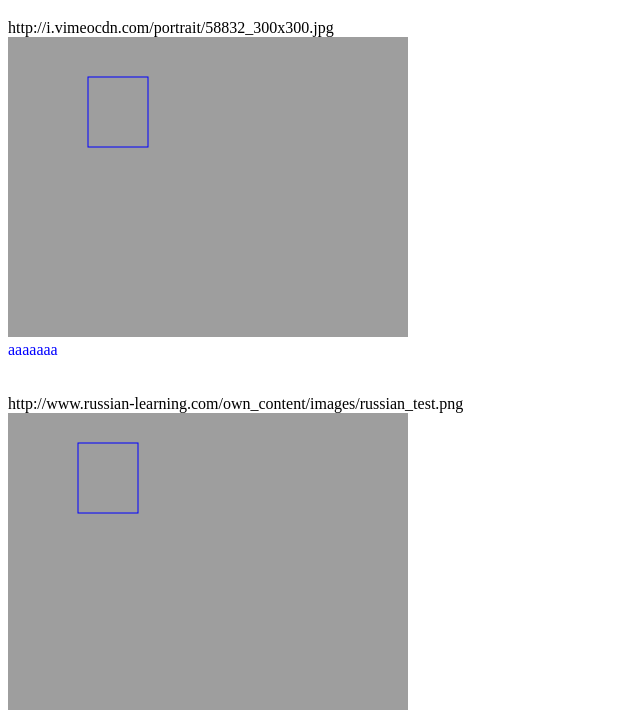
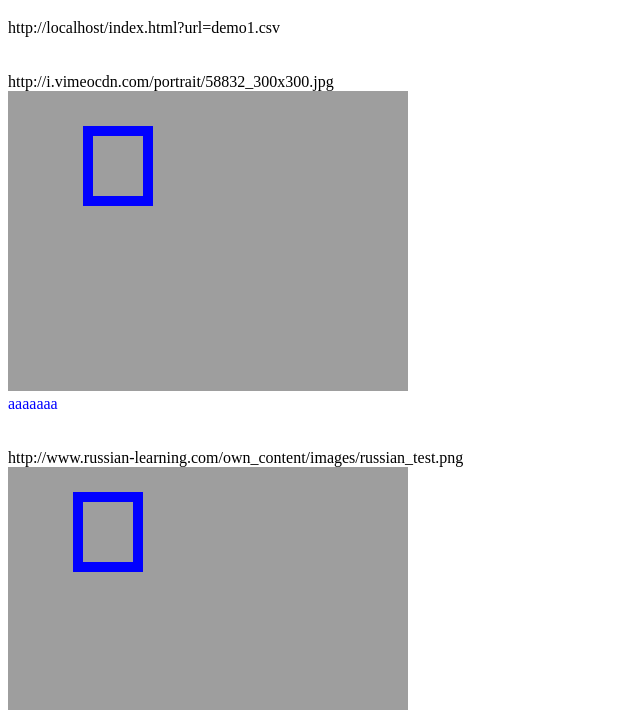
Before and after one commit to ymgcmstk/show_bboxes, a plain HTML site: page index.html in a window 1280 px wide. Shown: the part 90-800 px from the top of the page, without its empty margins (0-640 px from the left). Drawn offline with nearby package versions, Linux system fonts and the light colour scheme.

Commit message:
enable to set target file with get parameter

```diff
--- a/disp.js
+++ b/disp.js
@@ -43,6 +43,7 @@ $(function(){
 	var cnvID =  'cnv' + curid.toString()
 	var ctx = $('#' + cnvID)[0].getContext('2d');
 	var thisColor = colors[curCount % colors.length];
+	ctx.lineWidth = 10;
 	ctx.strokeStyle = thisColor;
 	ctx.strokeRect(x1, y1, x2-x1, y2-y1);
 	$('#' + cnvID + 'div').append(
@@ -55,9 +56,17 @@ $(function(){
 	$('#' + cnvID + 'div').append('<br>');
 	return;
     }
+    function getEncodedURL(url) {
+	var cur_url = window.location.href.split('?')[0];
+	if (cur_url.substr(-1) == '/') {
+	    cur_url = cur_url.substr(0, cur_url.length-1);
+	}
+	return cur_url + '?url=' + encodeURIComponent(url);
+    }
     function rewriteBody(filePath) {
 	$('#images').empty();
-	$('#images').append('<h1>' + filePath + '</h1>');
+	$('#filepath').append('<h1>' + filePath + '</h1>');
+	$('#encodedurl').append(getEncodedURL(filePath));
 	var targArray = csv2Array(filePath);
 	var prevURL = '';
 	var count = 0;
@@ -96,7 +105,23 @@ $(function(){
 	}
 	return;
     }
+    function getUrlVars(){
+	var vars = {};
+	var param = location.search.substring(1).split('&');
+	for(var i = 0; i < param.length; i++) {
+            var keySearch = param[i].search(/=/);
+            var key = '';
+            if(keySearch != -1) key = param[i].slice(0, keySearch);
+            var val = param[i].slice(param[i].indexOf('=', 0) + 1);
+            if(key != '') vars[key] = decodeURI(val);
+	}
+	return vars;
+    }
     function getCSVPath() {
+	var vals = getUrlVars();
+	if ('url' in vals) {
+	    return decodeURIComponent(vals['url']);
+	}
 	return $('#images').attr('data-csv');
     }
 
--- a/index.html
+++ b/index.html
@@ -26,6 +26,11 @@
     <input type="text" id="text" name="csv">
     <input type="button" name="submit" value="submit" id="submit" style="margin: 0px 0px 0px 20px;">
   </div>
+  <div id="filepath">
+  </div>
+  <div id="encodedurl">
+  </div>
+  <br><br>
   <div id="images" data-csv="demo1.csv">
   </div>
 </body>
```
